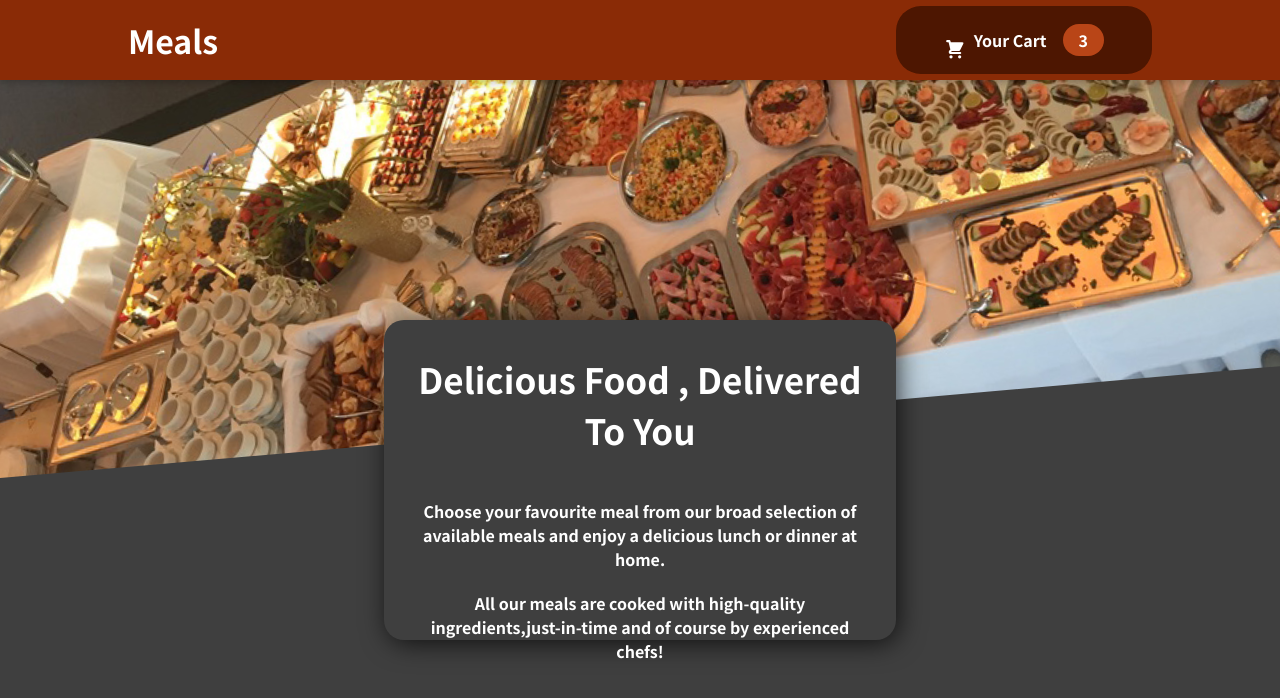
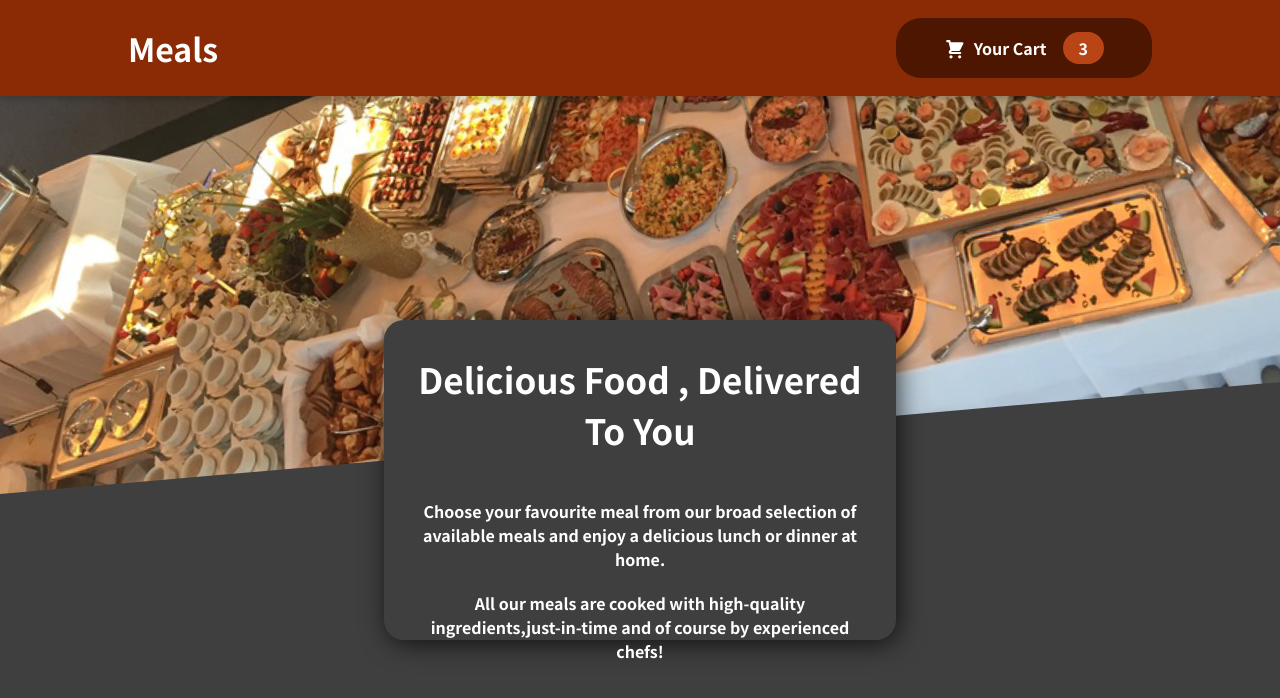
Before and after one commit to Karanjsk2k01/Restaurant_Meal_App, a React (Create React App) app: page / in a window 1280 px wide. Shown: the top 698 px of the page. Built offline with nearby package versions, Linux system fonts and the light colour scheme.

Commit message:
style aligining for navbar and summary section

```diff
--- a/src/components/Layouts/Header.module.css
+++ b/src/components/Layouts/Header.module.css
@@ -3,7 +3,7 @@
   top: 0;
   left: 0;
   width: 100%;
-  height: 5rem;
+  height: 6rem;
   background-color: #8a2b06;
   color: white;
   display: flex;
@@ -20,7 +20,6 @@
   height: 25rem;
   z-index: 0;
   overflow: hidden;
-  position: relative;
 }
 
 .main-image img {
--- a/src/components/Layouts/HeaderCartButton.module.css
+++ b/src/components/Layouts/HeaderCartButton.module.css
@@ -4,7 +4,7 @@
   border: none;
   background-color: #4d1601;
   color: white;
-  padding: 0.75rem 3rem;
+  padding: 0.5rem 3rem;
   display: flex;
   justify-content: space-around;
   align-items: center;
@@ -21,6 +21,7 @@
   width: 1.35rem;
   height: 1.35rem;
   margin-right: 0.5rem;
+  margin-bottom: 1rem;
 }
 
 .badge {
--- a/src/components/UI/Summary.module.css
+++ b/src/components/UI/Summary.module.css
@@ -10,20 +10,16 @@
   box-shadow: 3px 4px 27px -1px rgba(0, 0, 0, 0.75);
   ;
   color: white;
-  /* Center the element horizontally */
   left: 30%;
-  /* Center the element vertically */
   top: 40%;
-  padding: 0 2%;
 }
 
 .wrapper {
   width: 100%;
-  margin: auto;
+  padding: 0 5%;
   height: 20rem;
   display: flex;
   flex-direction: column;
-  align-items: center;
   text-align: center;
 }
 
@@ -31,7 +27,6 @@
 span {
   padding: 10px 0;
   font-weight: bold;
-  /* Add margin below h1 */
 }
 
 .wrapper h1 {
```
